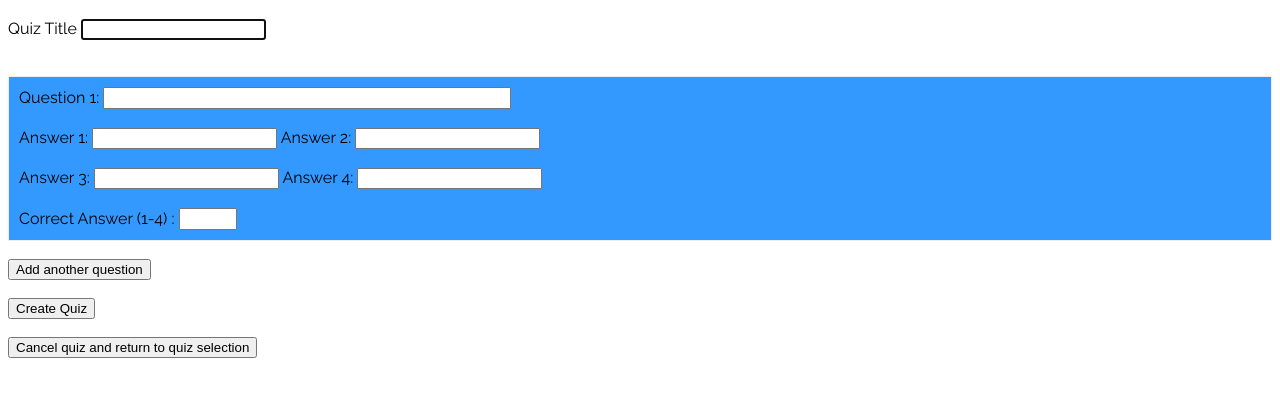
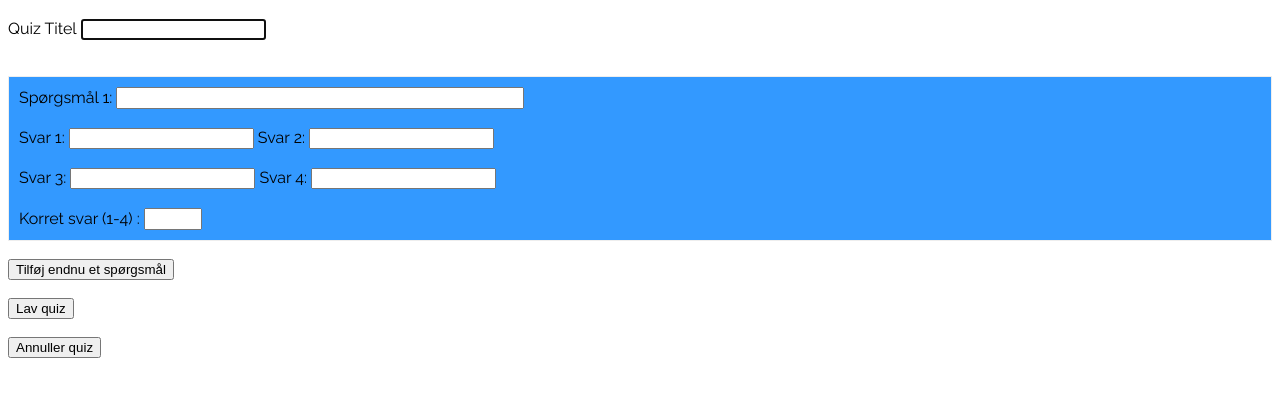
Before and after one commit to Asgerspange/kahootclone, a website: page public/create/quiz-creator/index.html in a window 1280 px wide. Shown: the part 61-458 px from the top of the page. Drawn offline with nearby package versions, Linux system fonts and the light colour scheme; no server answers.

Commit message:
Update index.html

```diff
--- a/public/create/quiz-creator/index.html
+++ b/public/create/quiz-creator/index.html
@@ -9,46 +9,46 @@
         <h1 id = "title">Kahoot Quiz Creator Studio</h1>
 
         <div class="form-field">
-            <label id = "quizTitle">Quiz Title</label>
+            <label id = "quizTitle">Quiz Titel</label>
             <input id = "name" type = "text" name="name" autofocus/>
         </div>
         <br>
         <br>
         <div id = "allQuestions">
             <div id="question-field">
-                <label>Question 1: </label>
+                <label>Spørgsmål 1: </label>
                 <input class = "question" id = "q1" type = "text" autofocus/>
                 <br>
                 <br>
-                <label>Answer 1: </label>
+                <label>Svar 1: </label>
                 <input id = "1a1" type = "text" autofocus/>
-                <label>Answer 2: </label>
+                <label>Svar 2: </label>
                 <input id = "1a2" type = "text" autofocus/>
                 <br>
                 <br>
-                <label>Answer 3: </label>
+                <label>Svar 3: </label>
                 <input id = "1a3"  type = "text"autofocus/>
-                <label>Answer 4: </label>
+                <label>Svar 4: </label>
                 <input id = "1a4"  type = "text" autofocus/>
                 <br>
                 <br>
-                <label>Correct Answer (1-4) :</label>
+                <label>Korret svar (1-4) :</label>
                 <input class = "correct" id = "correct1"  type = "number" autofocus/>
             </div>
         </div>
         <br>
-        <button onclick = "addQuestion()">Add another question</button>
+        <button onclick = "addQuestion()">Tilføj endnu et spørgsmål</button>
 
         <br>
         <br>
 
         <div class="form-field">
-            <button onclick = "updateDatabase()">Create Quiz</button>
+            <button onclick = "updateDatabase()">Lav quiz</button>
         </div>
 
         <br>
 
-        <button onclick = 'cancelQuiz()'>Cancel quiz and return to quiz selection</button>
+        <button onclick = 'cancelQuiz()'>Annuller quiz</button>
 
         <script src = "../../socket.io/socket.io.js"></script>
         <script src = "../../js/quizCreator.js"></script>
```
